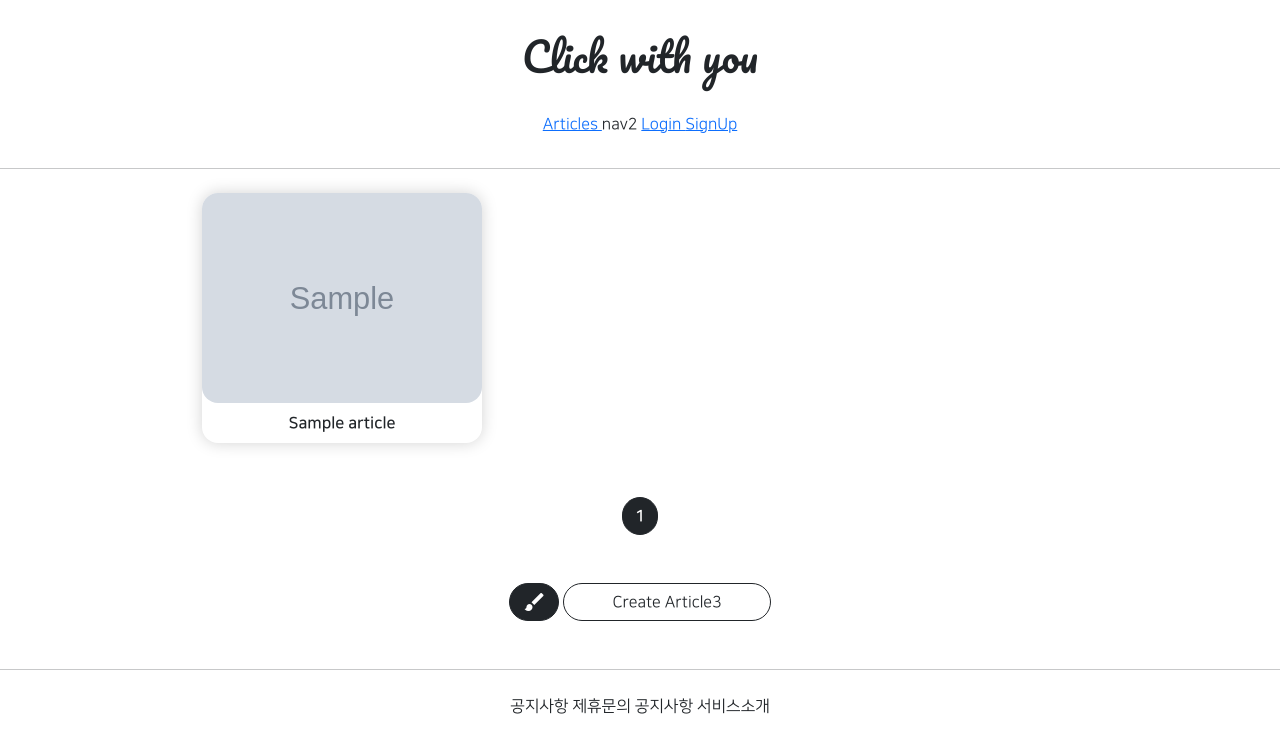
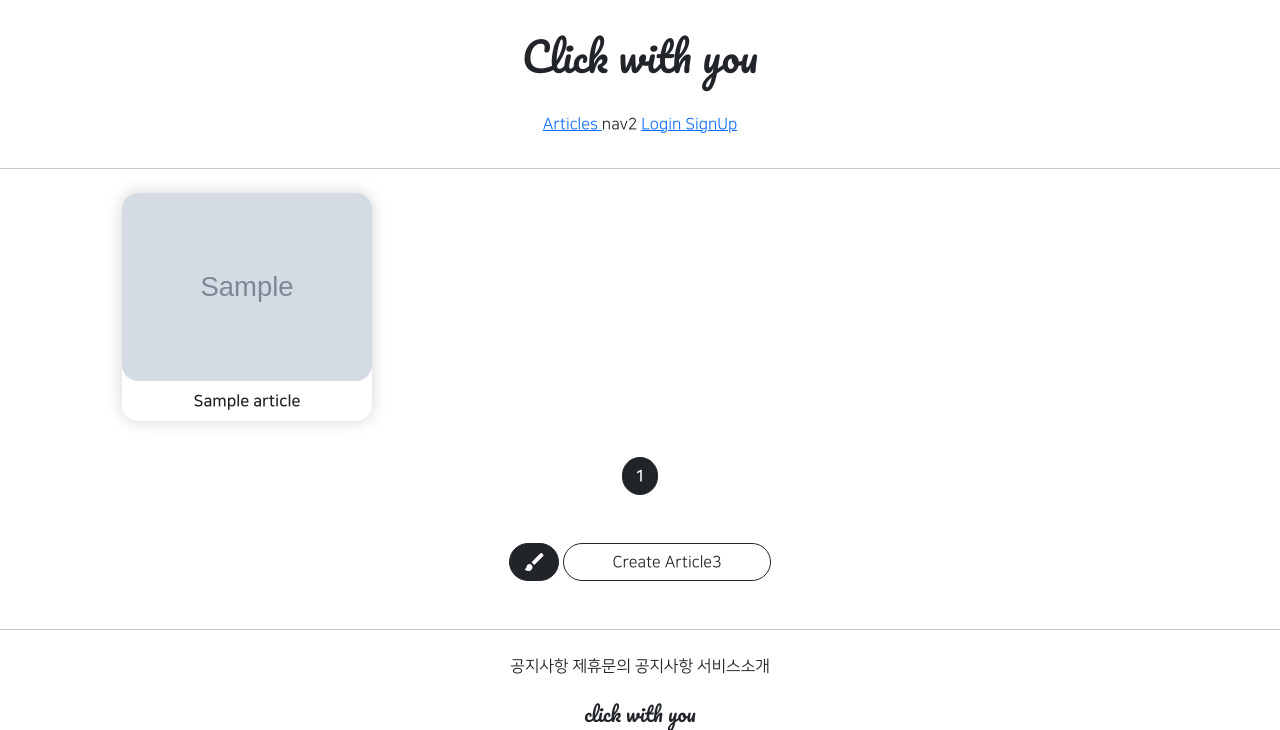
Before and after one commit to solahyun/Hackathon_gis, a Django app: template articleapp/templates/articleapp/list.html in a window 1280 px wide. Shown: the top 730 px of the page. Run offline with Django 3.2, Linux system fonts and the light colour scheme; the template is opened without the code that fills it: most values are stand-ins (such as "Sample title", 1, 10 or a date in 2020); grey boxes marked "Sample" are stand-in pictures.

Commit message:
21/08/13 Fri commit 2

```diff
--- a/articleapp/templates/articleapp/list.html
+++ b/articleapp/templates/articleapp/list.html
@@ -4,8 +4,14 @@
 {% block content %}
 
     <style>
+        .container {
+            padding: 0;
+            margin: 0 auto;
+        }
+
         .container div {
-        width: 280px;
+            width: 45%;
+            max-width: 250px;
             display: flex;
             justify-content: center;
             align-items: center;
--- a/articleapp/views.py
+++ b/articleapp/views.py
@@ -59,4 +59,4 @@ class ArticleListView(ListView):
     model = Article
     context_object_name = 'article_list'
     template_name = 'articleapp/list.html'
-    paginate_by = 1
+    paginate_by = 20
--- a/static/js/magicgrid.js
+++ b/static/js/magicgrid.js
@@ -229,7 +229,7 @@ MagicGrid.prototype.listen = function listen () {
 let magicGrid = new MagicGrid({
   container: '.container',
   animate: true,
-  gutter: 30,
+  gutter: 12,
   static: true,
   useMin: true
 });
```
Lines whose indentation alone changed are shown as unchanged.
